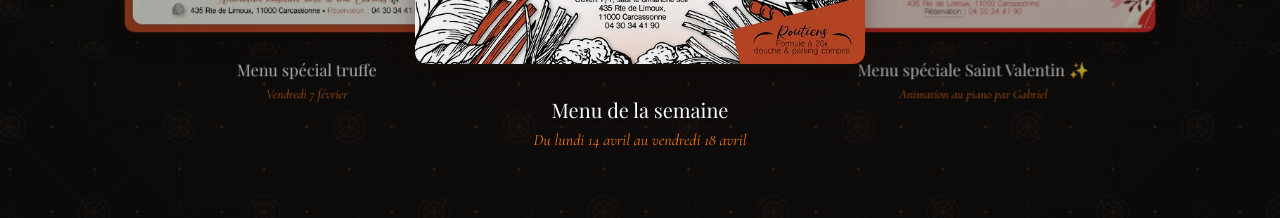
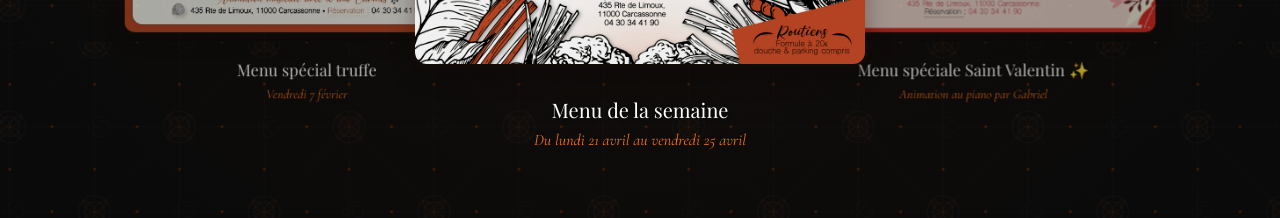
Before and after one commit to CaptainIgl00/BrasserieChezJu, a Nuxt app: page / in a window 1280 px wide. Shown: the part 4880-5098 px from the top of the page. Built offline with nearby package versions, Linux system fonts and the light colour scheme; a web font is replaced by a local one.

Commit message:
new menu semaine

```diff
--- a/components/home/InstagramFeed.vue
+++ b/components/home/InstagramFeed.vue
@@ -112,9 +112,9 @@ const instagramPosts = ref<InstagramPost[]>([
   {
     id: '2',
     imageUrl: '/images/instagram/menu_semaine.jpg',
-    postUrl: 'https://www.instagram.com/p/DIZPRMphOla/',
+    postUrl: 'https://www.instagram.com/p/DItWTTFipSq/',
     title: 'Menu de la semaine',
-    description: 'Du lundi 14 avril au vendredi 18 avril'
+    description: 'Du lundi 21 avril au vendredi 25 avril'
   },
   {
     id: '3',
```
Also changed, not shown: public/images/instagram/menu_semaine.jpg.
